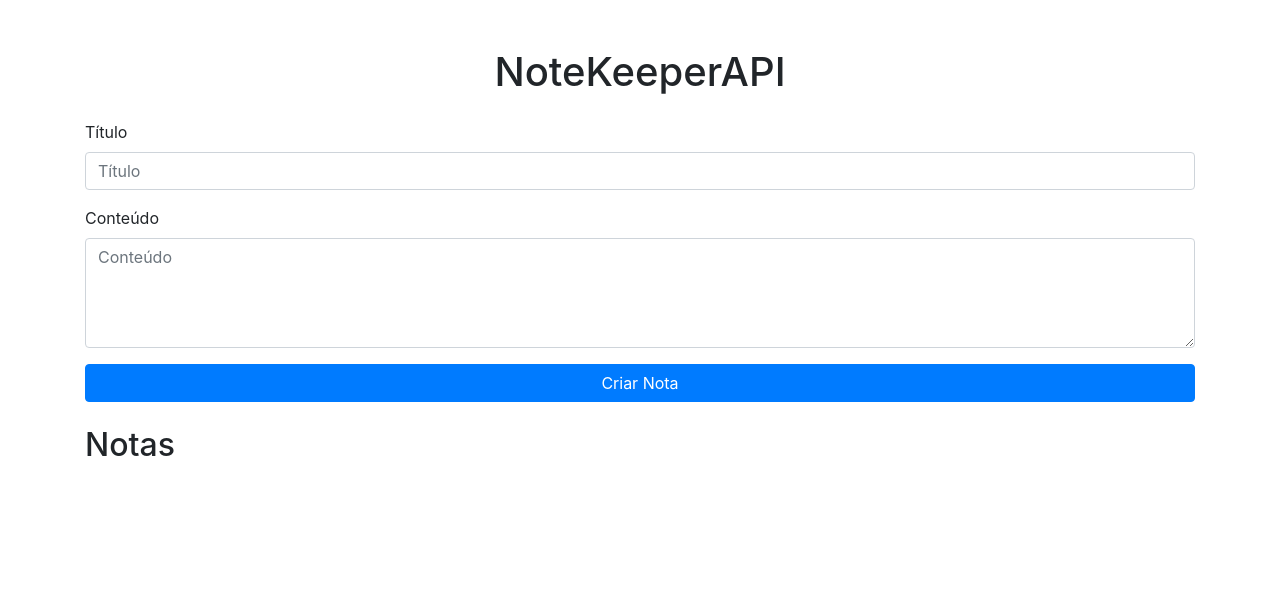
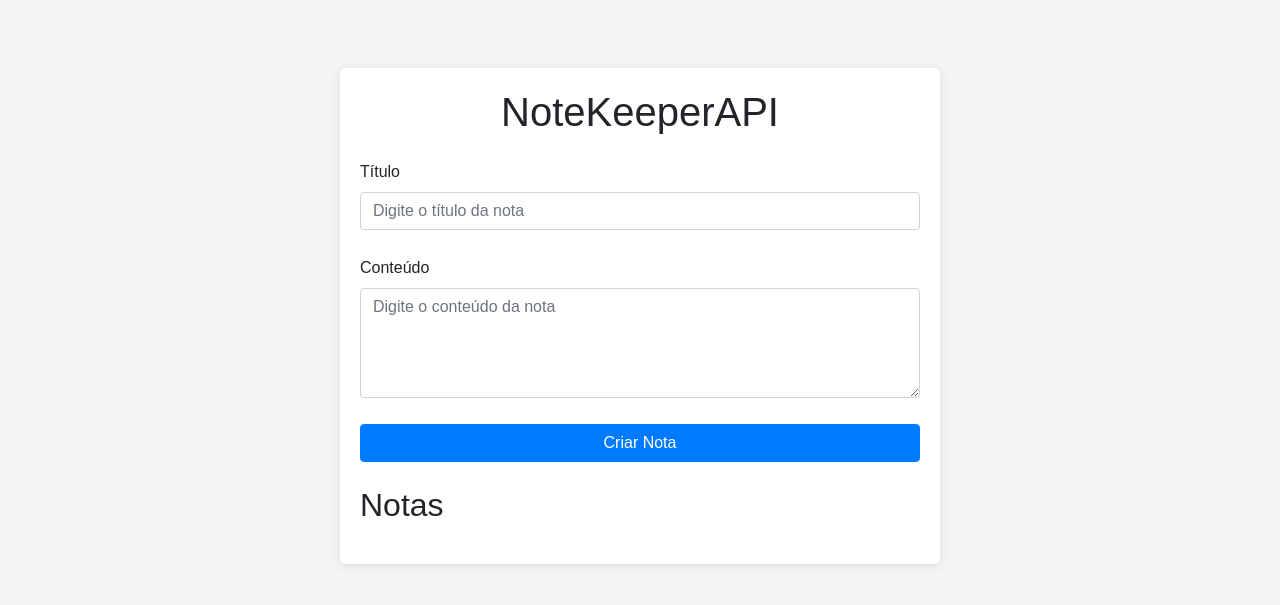
Before and after one commit to leticiafcarvalho/NoteKeeperAPI, a Flask app: page / in a window 1280 px wide. Shown: the top 605 px of the page. Run offline with Flask 3, Linux system fonts and the light colour scheme; data that the repository does not hold is empty; some libraries are stand-ins or nearby versions.

Commit message:
melhorias

```diff
--- a/templates/index.html
+++ b/templates/index.html
@@ -14,11 +14,11 @@
         <form id="noteForm" class="mb-4">
             <div class="form-group">
                 <label for="title">Título</label>
-                <input type="text" id="title" class="form-control" placeholder="Título" required>
+                <input type="text" id="title" class="form-control" placeholder="Digite o título da nota" required>
             </div>
             <div class="form-group">
                 <label for="content">Conteúdo</label>
-                <textarea id="content" class="form-control" rows="4" placeholder="Conteúdo" required></textarea>
+                <textarea id="content" class="form-control" rows="4" placeholder="Digite o conteúdo da nota" required></textarea>
             </div>
             <button type="submit" class="btn btn-primary btn-block">Criar Nota</button>
         </form>
```
Also changed, not shown: static/css/style.css (renamed from static/style.css), static/js/script.js (renamed from static/script.js).
